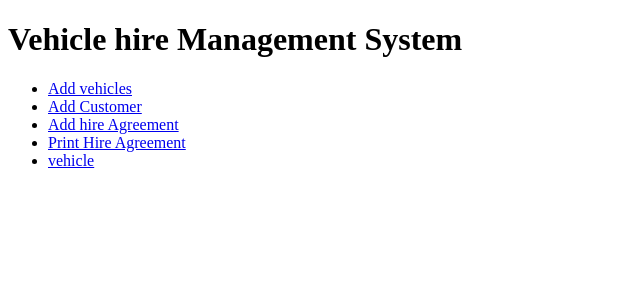
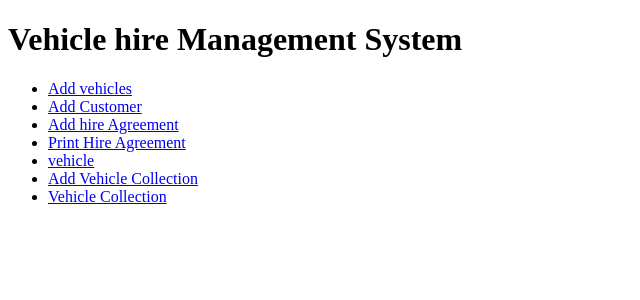
Before and after one commit to leslylopez43/fleet, a Flask app: page / in a window 1280 px wide. Shown: the top 300 px of the page, without its empty margins (0-640 px from the left). Run offline with Flask 3, Linux system fonts and the light colour scheme.

Commit message:
add html

```diff
--- a/app.py
+++ b/app.py
@@ -232,6 +232,33 @@ def print_hire(hire_id):
     else:
         return "No hire agreement found for the provided ID."
 
+# Define the route for adding vehicle collection
+@app.route('/add_vehicle_collection', methods=['GET', 'POST'])
+def add_vehicle_collection():
+    if request.method == 'POST':
+        registration_number = request.form['registration_number']
+        driver_name = request.form['driver_name']
+        collection_location = request.form['collection_location']
+        drop_place = request.form['drop_place']
+        date_time = datetime.now().strftime('%Y-%m-%d %H:%M:%S')  # Automatic addition of date and time
+
+        # Save the data to the database
+        conn = sqlite3.connect(DATABASE)
+        cursor = conn.cursor()
+        cursor.execute('''
+            INSERT INTO vehicle_collection (registration_number, driver_name, collection_location, drop_place, date_time)
+            VALUES (?, ?, ?, ?, ?)
+        ''', (registration_number, driver_name, collection_location, drop_place, date_time))
+        conn.commit()
+        conn.close()
+
+        # You can also handle image uploads here
+
+        return "Vehicle collection added successfully!"
+
+    return render_template('add_vehicle_collection.html')
+
+
 if __name__ == '__main__':
     init_db()
     app.run(debug=True)
--- a/templates/index.html
+++ b/templates/index.html
@@ -15,8 +15,11 @@
 
         <li><a href="/add_hire">Add hire Agreement</a></li>
         <li><a href="/print_hire">Print Hire Agreement</a></li>
+        <li><a href="/vehicle">vehicle</a></li>
 
-        <li><a href="/vehicle">vehicle</a></li>
+        <li><a href="/add_vehicle_collection">Add Vehicle Collection</a></li>
+        <li><a href="/vehicle_collection">Vehicle Collection</a></li>
+
 
     </ul>
 </body>
```
Also changed, not shown: templates/add_vehicle_collection.html (added, +28 -0 lines), templates/vehicle_colection.html (added), 2 other files.
